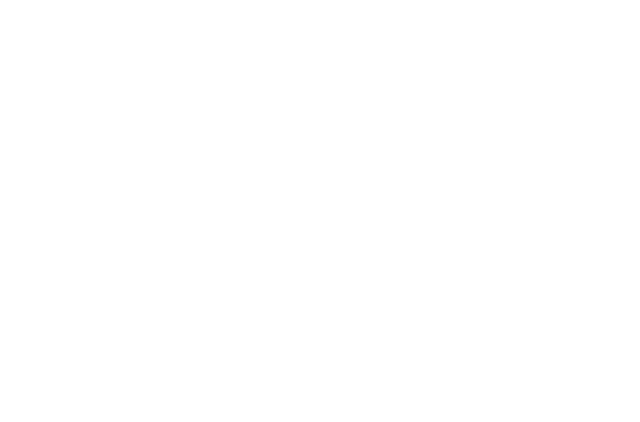
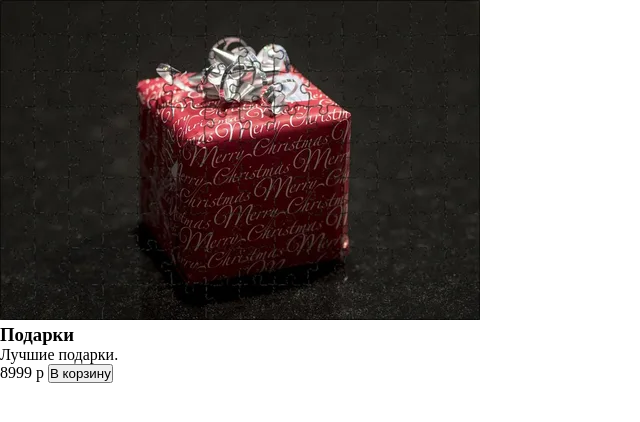
Before and after one commit to Fdeuh123/felenge, a plain HTML site: page АМИР/index.html in a window 1280 px wide. Shown: the whole page, without its empty margins (0-640 px from the left). Drawn offline with Linux system fonts and the light colour scheme.

Commit message:
Загрузили html код без стелизации

```diff
--- a/АМИР/index.html
+++ b/АМИР/index.html
@@ -3,10 +3,17 @@
 <head>
   <meta charset="UTF-8">
   <meta name="viewport" content="width=device-width, initial-scale=1.0">
-  <title>Document</title>
+  <title>Росстрах</title>
   <link rel="stylesheet" href="style.css">
 </head>
 <body>
-
+  <div class="card">
+    <img src="i.webp" alt="">
+    <h3>Подарки</h3>
+    <p>Лучшие подарки.
+    </p>
+    <span>8999 p</span>
+    <button>В корзину</button>
+  </div>
 </body>
 </html>
```
Also changed, not shown: АМИР/i.webp (added).
